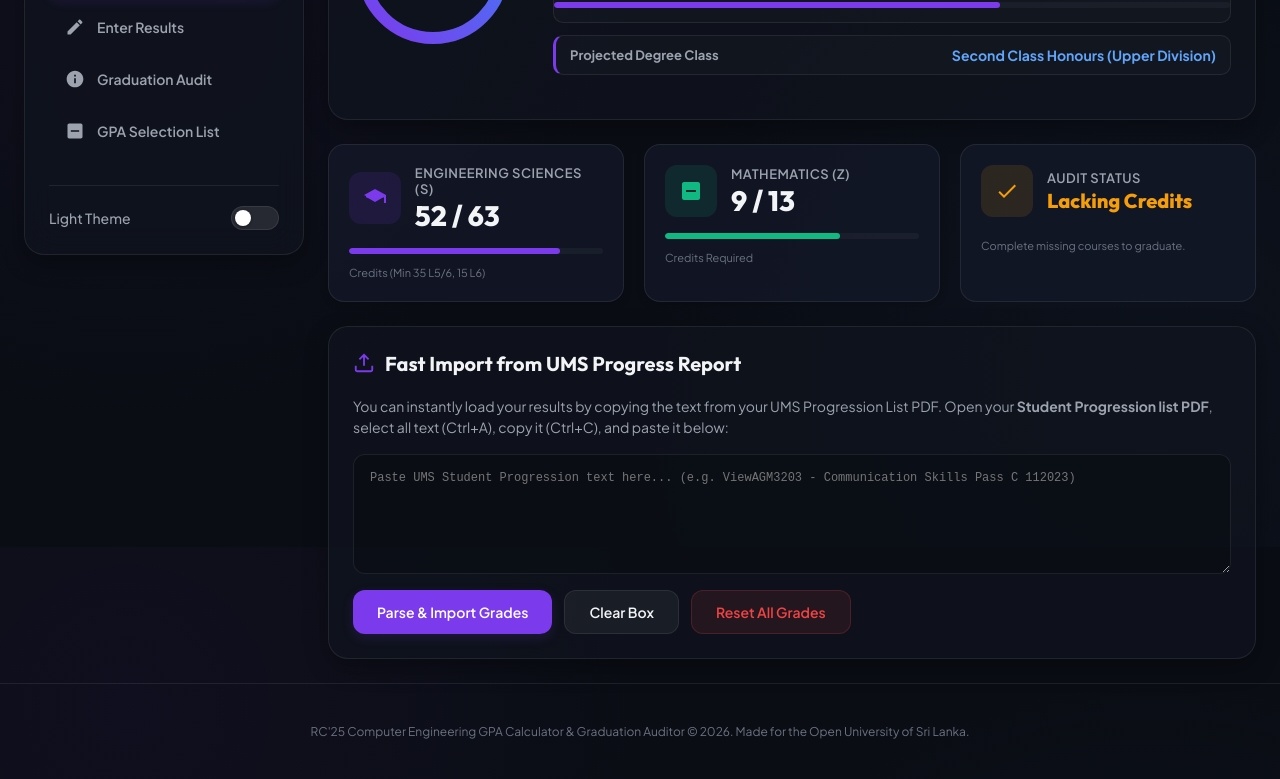
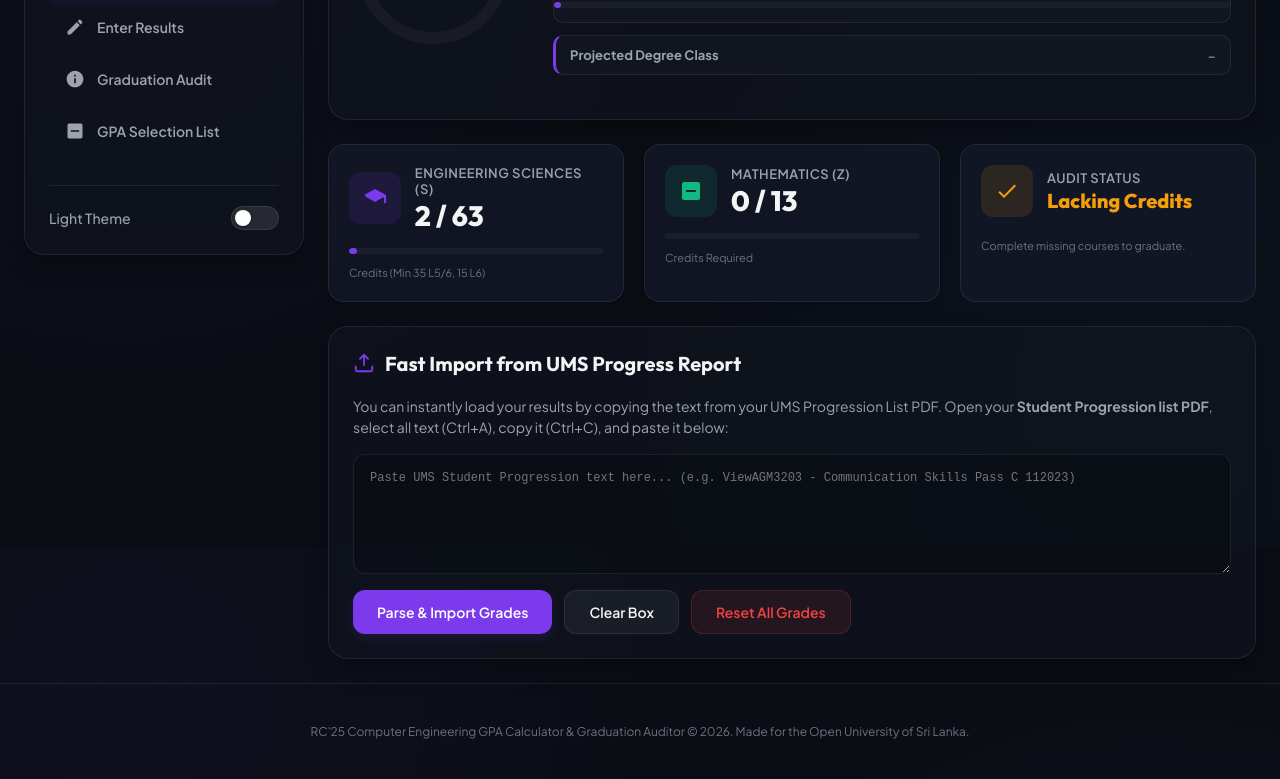
Before and after one commit to OUSLGPA/ouslgpa.github.io, a website: page index.html in a window 1280 px wide. Shown: the part 253-1032 px from the top of the page. Drawn offline with Linux system fonts and the light colour scheme.

Commit message:
Add files via upload

```diff
--- a/index.html
+++ b/index.html
@@ -1785,99 +1785,10 @@
       recalculateAll();
     });
 
-    // Default results from Excel sheet (GPA calculation.xlsx) if no user data exists
-    const EXCEL_DEFAULT_GRADES = {
-      "EES4317": "B",
-      "EES3330": "B+",
-      "EES3236": "C+",
-      "EEB3210": "B+",
-      "EEK3217": "B-",
-      "EEK3218": "B-",
-      "DMS3203": "B",
-      "DMS3205": "C",
-      "DMB3301": "B+",
-      "MHZ3310": "C",
-      "MHZ3311": "B+",
-      "AGM3203": "C",
-      "LLM5231": "C",
-      "EES4333": "B-",
-      "EES4331": "A",
-      "EES4222": "B-",
-      "EES4230": "A-",
-      "EES4436": "B-",
-      "EEX4530": "B+",
-      "EEY4280": "B",
-      "MHZ4313": "A",
-      "EEW5691": "C",
-      "AGM4307": "B+",
-      "DMX5403": "A-",
-      "EES6230": "A+",
-      "EES5333": "B+",
-      "EES5326": "A",
-      "EES5239": "A",
-      "EES5334": "B",
-      "EEX5563": "A-",
-      "EEX5453": "A+",
-      "CVM4401": "B+",
-      "MHJ5235": "C",
-      "EEX6183": "B",
-      "EES6215": "C+",
-      "EES6333": "B",
-      "EES6211": "B",
-      "EES5230": "A-",
-      "DMM6301": "B+",
-      "EES6213": "A-",
-      "EEY6403": "A",
-      "EEY6883": "B"
-    };
-
-    const EXCEL_DEFAULT_CUSTOM = [
-      {
-        "code": "EEX4530",
-        "title": "EEX4530 (Imported Course)",
-        "credits": 5,
-        "level": 4,
-        "semester": 3,
-        "category": "S",
-        "type": "Elective"
-      },
-      {
-        "code": "DMX5403",
-        "title": "DMX5403 (Imported Course)",
-        "credits": 4,
-        "level": 5,
-        "semester": 6,
-        "category": "S",
-        "type": "Elective"
-      },
-      {
-        "code": "EEX5563",
-        "title": "EEX5563 (Imported Course)",
-        "credits": 5,
-        "level": 5,
-        "semester": 5,
-        "category": "S",
-        "type": "Elective"
-      },
-      {
-        "code": "EEX5453",
-        "title": "EEX5453 (Imported Course)",
-        "credits": 4,
-        "level": 5,
-        "semester": 6,
-        "category": "S",
-        "type": "Elective"
-      },
-      {
-        "code": "EEX6183",
-        "title": "EEX6183 (Imported Course)",
-        "credits": 1,
-        "level": 6,
-        "semester": 7,
-        "category": "S",
-        "type": "Elective"
-      }
-    ];
+    // Default results if no user data exists (Empty by default for a clean slate)
+    const EXCEL_DEFAULT_GRADES = {};
+
+    const EXCEL_DEFAULT_CUSTOM = [];
 
     // Load data from LocalStorage
     function loadSavedData() {
```
